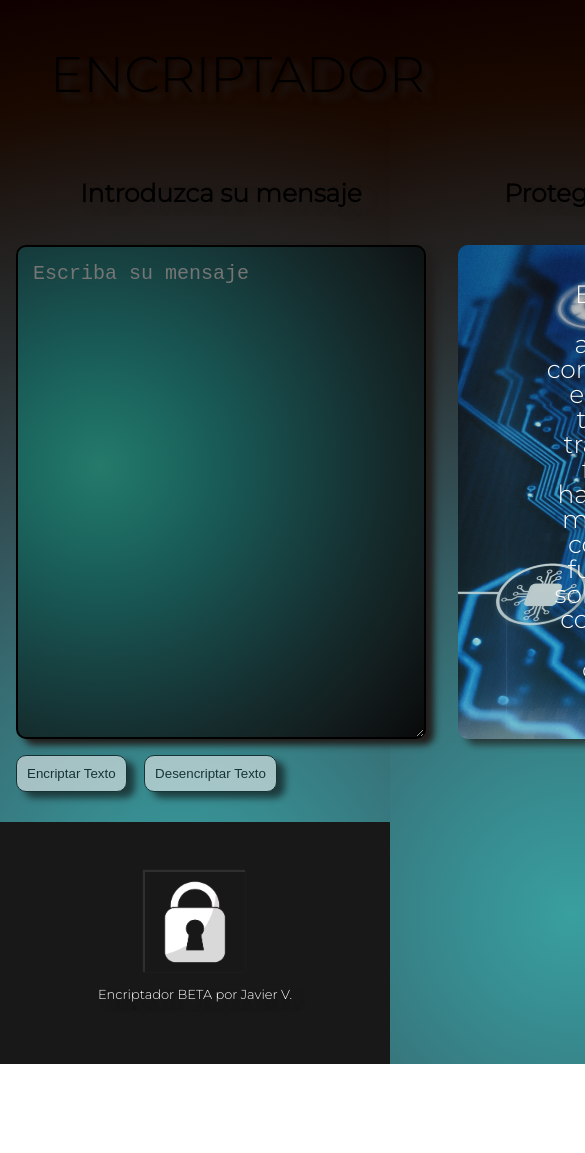
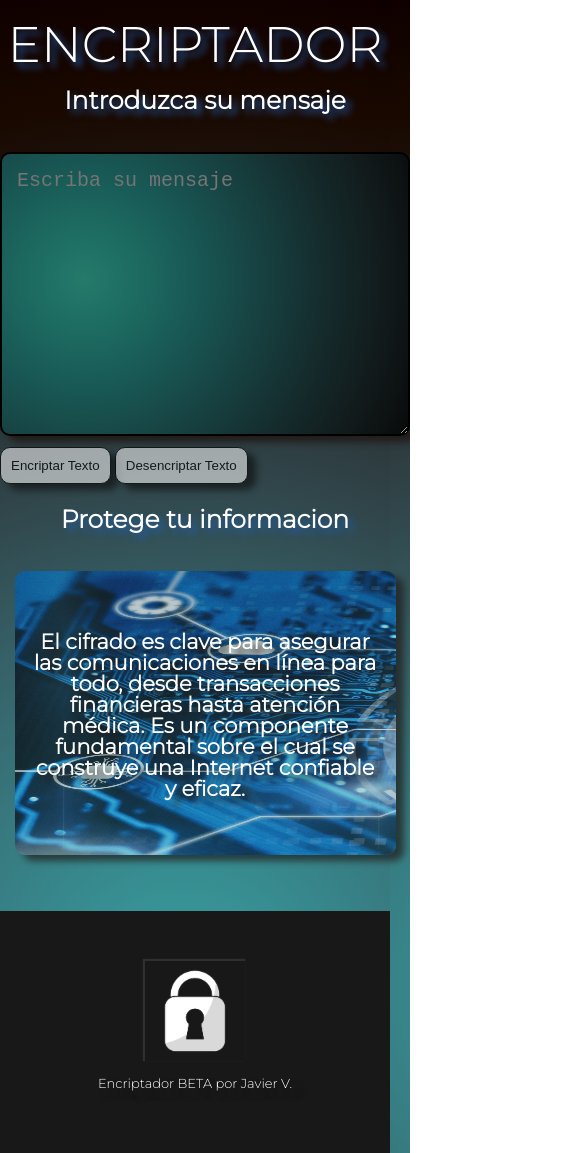
Before and after one commit to Javier104-dev/encriptado, a plain HTML site: page index.html in a window 390 px wide. Shown: the top 1153 px of the page, 585 px wide, since content can reach past the window. Before the commit the page ends 1064 px from the top, so only its background shows below. Drawn offline with Linux system fonts and the light colour scheme.

Commit message:
Proyecto Beta terminado

```diff
--- a/css/style.css
+++ b/css/style.css
@@ -4,13 +4,10 @@ body{
     text-shadow: 8px 6px 7px #211d1b;
 }
 
-main{
+.contenedor{
+    display: flex;
     width: 940px;
     margin: 0 auto;
-}
-
-.contenedor{
-    display: flex;
 }
 
 .titulo{
@@ -71,7 +68,7 @@ h2{
 
 .area-encriptado, #imagen2, #idtextArea{
     float: left;
-    margin:  1em;
+    margin:  1em auto;
 }
 
 #alerta-copiado{
@@ -147,6 +144,7 @@ footer{
     text-align: center;
     background: #181818;
     padding: 50px;
+    width: auto;
   }
 
 .leyenda{
@@ -154,3 +152,52 @@ footer{
     color: white;
     font-size: 13px;
 }
+
+@media screen and (max-width:480px){
+    .contenedor{
+        display: grid;
+        width: auto;
+
+    }
+
+    .titulo{
+        color: white;
+        text-shadow: 5px 5px 7px #225daa;
+        margin: 20px auto 3px;
+    }
+
+    h2{
+        color: white;
+        text-shadow: 5px 5px 7px #225daa;
+    }
+
+    .area-encriptado, #imagen2, #idtextArea{
+        float: left;
+        margin: 0px auto;
+        height: auto;
+    }
+
+    .boton, #copiarTexto{
+        margin: 8px 0px;
+    }
+
+    .area-texto{
+        height: 250px;
+    }
+
+    .texto-encima {
+        width: 350px;
+        font-weight: bold;
+        color: white;
+        font-size: 21px;
+    }
+
+    .imagen-elegida{
+        height: 284px;
+    }
+
+
+    .marco-imagen{
+        margin-bottom: 53px;
+    }
+}
--- a/index.html
+++ b/index.html
@@ -3,6 +3,7 @@
 <html lang="es">
     <head>
         <meta charset="UTF-8">
+        <meta name="viewport" content="width=device-width">
         <title>Encriptador Alura</title>
         <link rel="stylesheet" href="./css/reset.css">
         <link rel="stylesheet" href="./css/style.css">
--- a/js/encriptador.js
+++ b/js/encriptador.js
@@ -28,7 +28,7 @@ document.querySelector("#desencriptar").onclick = function(){
 
   }else{
       document.querySelector("#texto-encriptado").value = desencriptar(textoDesencriptado);
-      document.querySelector("#titulo-caja").value = "Mensaje Desencriptado"
+      document.querySelector("#titulo-caja").textContent = "Mensaje Desencriptado"
       ocultarAlertaCopiado();
       ocultarAlerta();
     }
```
